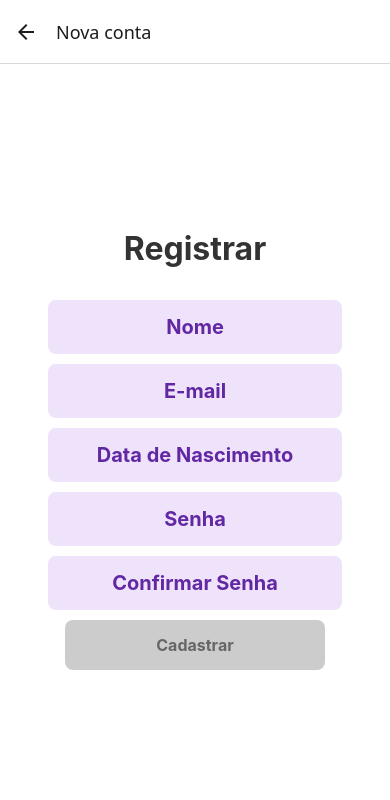
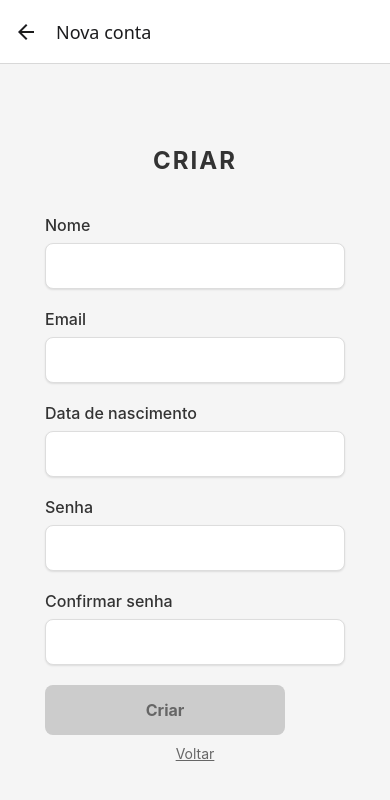
Before and after one commit to fernandesvictoria/MyEconomy_RN, a React Native app: screen /SignUp in a window 390 px wide. Shown: the top 800 px of the page. Built offline with nearby package versions, Linux system fonts and the light colour scheme.

Commit message:
refactor: faz essa merda parecer o dele

```diff
--- a/src/components/Button.tsx
+++ b/src/components/Button.tsx
@@ -41,7 +41,7 @@ const styles = StyleSheet.create({
     alignItems: "center",
     justifyContent: "center",
     marginBottom: 10,
-    backgroundColor: "#6227a3",
+    backgroundColor: "#4CAF50",
   },
   buttonText: {
     color: "white",
--- a/src/screens/login/Login.tsx
+++ b/src/screens/login/Login.tsx
@@ -1,11 +1,5 @@
 import React, { useState } from "react";
-import {
-  StyleSheet,
-  Text,
-  View,
-  Alert,
-  TouchableOpacity,
-} from "react-native";
+import { StyleSheet, Text, View, Alert, TouchableOpacity } from "react-native";
 import Button from "../../components/Button";
 import { TextInput } from "react-native-gesture-handler";
 import { useAuth } from "../../hooks/useAuth";
@@ -16,6 +10,7 @@ export default function Login({ navigation }) {
   const { onLogin } = useAuth();
 
   const isValidForm = email.trim() !== "" && senha.trim() !== "";
+
   const handleSignIn = async () => {
     try {
       await onLogin(email, senha);
@@ -27,27 +22,31 @@ export default function Login({ navigation }) {
 
   return (
     <View style={styles.container}>
-      <Text style={styles.title}>Entrar</Text>
+      <Text style={styles.title}>ENTRAR</Text>
+
+      <View style={styles.formContainer}>
+        <Text style={styles.label}>Email</Text>
         <TextInput
           style={styles.input}
-        placeholder="E-mail"
           value={email}
           onChangeText={setEmail}
           keyboardType="email-address"
         />
 
+        <Text style={styles.label}>Senha</Text>
         <TextInput
           style={styles.input}
-        placeholder="Senha"
           secureTextEntry
           value={senha}
           onChangeText={setSenha}
         />
-      <Button title="Login" onPress={handleSignIn} disabled={!isValidForm} />
+
+        <Button title="Entrar" onPress={handleSignIn} disabled={!isValidForm} />
 
         <TouchableOpacity onPress={() => navigation.navigate("SignUp")}>
-        <Text style={styles.registerLink}>Não tem uma conta? Registre-se!</Text>
+          <Text style={styles.registerLink}>Não possui conta? Crie aqui</Text>
         </TouchableOpacity>
+      </View>
     </View>
   );
 }
@@ -55,41 +54,50 @@ export default function Login({ navigation }) {
 const styles = StyleSheet.create({
   container: {
     flex: 1,
-    padding: 20,
+    backgroundColor: "#f5f5f5",
     justifyContent: "center",
     alignItems: "center",
-    backgroundColor: "#fff",
+    paddingHorizontal: 20,
   },
   title: {
-    fontSize: 32,
+    fontSize: 24,
     fontWeight: "bold",
-    textAlign: "center",
-    marginBottom: 32,
     color: "#333",
+    marginBottom: 40,
+    letterSpacing: 2,
+  },
+  formContainer: {
+    width: "100%",
+    maxWidth: 300,
+  },
+  label: {
+    fontSize: 16,
+    color: "#333",
+    marginBottom: 8,
+    fontWeight: "500",
+  },
+  input: {
+    backgroundColor: "#fff",
+    borderWidth: 1,
+    borderColor: "#ddd",
+    borderRadius: 8,
+    paddingHorizontal: 15,
+    paddingVertical: 12,
+    fontSize: 16,
+    marginBottom: 20,
+    shadowColor: "#000",
+    shadowOffset: {
+      width: 0,
+      height: 1,
+    },
+    shadowOpacity: 0.1,
+    shadowRadius: 2,
+    elevation: 2,
   },
   registerLink: {
-    fontSize: 16,
-    color: "#6227a3", // Cor azul similar aos links
-    fontWeight: "bold",
-  },
-  subtitle: {
-    fontSize: 12,
+    fontSize: 14,
+    color: "#666",
     textAlign: "center",
-    marginBottom: 20,
-    color: "#333",
-  },
-  input: {
-    fontSize: 20,
-    fontWeight: "bold",
-    marginBottom: 10,
-    color: "#6227a3",
-    backgroundColor: "#eee3fa",
-    padding: 15,
-    borderRadius: 8,
-    width: "80%",
-    textAlign: "center",
-  },
-  buttonsColumn: {
-    width: "80%",
+    textDecorationLine: "underline",
   },
 });
--- a/src/screens/login/SignUp.tsx
+++ b/src/screens/login/SignUp.tsx
@@ -1,5 +1,5 @@
 import React, { useMemo, useState } from "react";
-import { StyleSheet, Text, View, Alert } from "react-native";
+import { StyleSheet, Text, View, Alert, TouchableOpacity } from "react-native";
 import Button from "../../components/Button";
 import { TextInput } from "react-native-gesture-handler";
 import { useAuth } from "../../hooks/useAuth";
@@ -23,13 +23,12 @@ export default function NewUser({ navigation }) {
     );
   }, [nome, email, dataNascimento, senha, confirmarSenha]);
 
-  const handleDataNascimentoChange = (text: string) => {
+  const handleDataNascimentoChange = (text) => {
     let value = text.replace(/\D/g, "");
 
     if (value.length > 8) {
       value = value.slice(0, 8);
     }
-
 
     if (value.length <= 2) {
       value = value.replace(/(\d{2})/, "$1");
@@ -42,8 +41,7 @@ export default function NewUser({ navigation }) {
     setDataNascimento(value);
   };
 
-
-  const isValidDataNascimento = (data: string): boolean => {
+  const isValidDataNascimento = (data) => {
     const regex = /^(0[1-9]|[12][0-9]|3[01])\/(0[1-9]|1[0-2])\/\d{4}$/;
     if (!regex.test(data)) {
       return false;
@@ -69,7 +67,6 @@ export default function NewUser({ navigation }) {
         return;
       }
 
-      // Converte a data de nascimento para o formato YYYY-MM-DD
       const [dia, mes, ano] = dataNascimento.split("/").map(Number);
       const formattedDate = `${ano}-${String(mes).padStart(2, "0")}-${String(
         dia
@@ -84,7 +81,7 @@ export default function NewUser({ navigation }) {
       );
       Alert.alert("Sucesso", "Usuário registrado!");
       navigation.navigate("Login");
-    } catch (error: any) {
+    } catch (error) {
       console.error("Erro ao registrar", error);
       const msg =
         error.response?.data?.message ||
@@ -97,85 +94,105 @@ export default function NewUser({ navigation }) {
 
   return (
     <View style={styles.container}>
-      <Text style={styles.title}>Registrar</Text>
+      <Text style={styles.title}>CRIAR</Text>
 
+      <View style={styles.formContainer}>
+        <Text style={styles.label}>Nome</Text>
         <TextInput
           style={styles.input}
-        placeholder="Nome"
           value={nome}
           onChangeText={setNome}
         />
 
+        <Text style={styles.label}>Email</Text>
         <TextInput
           style={styles.input}
-        placeholder="E-mail"
           value={email}
           onChangeText={setEmail}
           keyboardType="email-address"
         />
 
+        <Text style={styles.label}>Data de nascimento</Text>
         <TextInput
           style={styles.input}
-        placeholder="Data de Nascimento"
           value={dataNascimento}
           onChangeText={handleDataNascimentoChange}
           keyboardType="numeric"
         />
 
+        <Text style={styles.label}>Senha</Text>
         <TextInput
           style={styles.input}
-        placeholder="Senha"
           value={senha}
           onChangeText={setSenha}
           secureTextEntry
         />
 
+        <Text style={styles.label}>Confirmar senha</Text>
         <TextInput
           style={styles.input}
-        placeholder="Confirmar Senha"
           value={confirmarSenha}
           onChangeText={setConfirmarSenha}
           secureTextEntry
         />
 
-      <Button title="Cadastrar" disabled={!isValidForm} onPress={register} />
+        <Button title="Criar" disabled={!isValidForm} onPress={register} />
+
+        <TouchableOpacity onPress={() => navigation.goBack()}>
+          <Text style={styles.backLink}>Voltar</Text>
+        </TouchableOpacity>
+      </View>
     </View>
   );
 }
+
 const styles = StyleSheet.create({
   container: {
     flex: 1,
-    padding: 32,
+    backgroundColor: "#f5f5f5",
     justifyContent: "center",
     alignItems: "center",
-    backgroundColor: "#fff",
+    paddingHorizontal: 20,
   },
   title: {
-    fontSize: 32,
+    fontSize: 24,
     fontWeight: "bold",
-    textAlign: "center",
-    marginBottom: 32,
     color: "#333",
+    marginBottom: 40,
+    letterSpacing: 2,
   },
-  subtitle: {
-    fontSize: 12,
-    textAlign: "center",
-    marginBottom: 20,
+  formContainer: {
+    width: "100%",
+    maxWidth: 300,
+  },
+  label: {
+    fontSize: 16,
     color: "#333",
+    marginBottom: 8,
+    fontWeight: "500",
   },
   input: {
-    fontSize: 20,
-    fontWeight: "bold",
-    marginBottom: 10,
-    color: "#6227a3",
-    backgroundColor: "#eee3fa",
-    padding: 15,
+    backgroundColor: "#fff",
+    borderWidth: 1,
+    borderColor: "#ddd",
     borderRadius: 8,
-    width: "90%",
+    paddingHorizontal: 15,
+    paddingVertical: 12,
+    fontSize: 16,
+    marginBottom: 20,
+    shadowColor: "#000",
+    shadowOffset: {
+      width: 0,
+      height: 1,
+    },
+    shadowOpacity: 0.1,
+    shadowRadius: 2,
+    elevation: 2,
+  },
+  backLink: {
+    fontSize: 14,
+    color: "#666",
     textAlign: "center",
-  },
-  buttonContainer: {
-    width: "90%",
-    marginTop: 20,
+    textDecorationLine: "underline",
   },
 });
```
Lines whose indentation alone changed are shown as unchanged.
